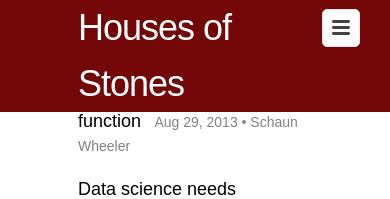
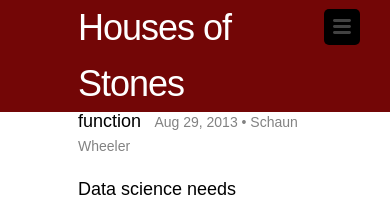
Before and after one commit to housesofstones/housesofstones.github.io, a Jekyll site: the page built from index.html, in a window 390 px wide. Shown: the top 199 px of the page. Built offline with Jekyll 4.4.1, drawn with Linux system fonts in a browser that asks for light colours; nearby versions of some CDN libraries.

Commit message:
Update hoscustom.css

```diff
--- a/css/hoscustom.css
+++ b/css/hoscustom.css
@@ -144,8 +144,9 @@ body {
 #swheeler, #pmeinshausen {
     padding-top: 56px;
 }
-@media screen and (max-width: 900px)
-.site-nav {
-    background-color: black;
-    border: 0px solid #e8e8e8;
+@media screen and (max-width: 900px) {
+    .site-nav {
+        background-color: black;
+        border: 0px solid #e8e8e8;
+    }
 }
```
